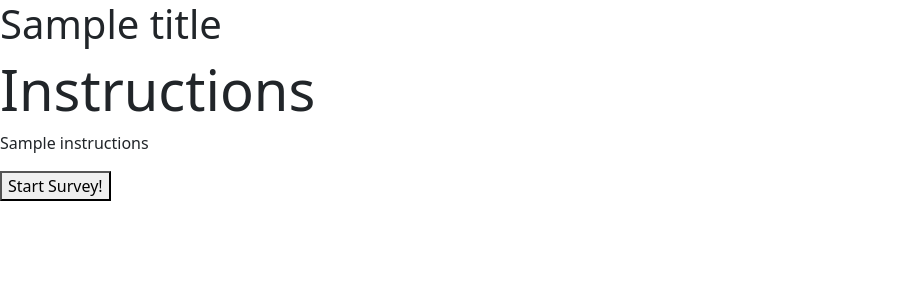
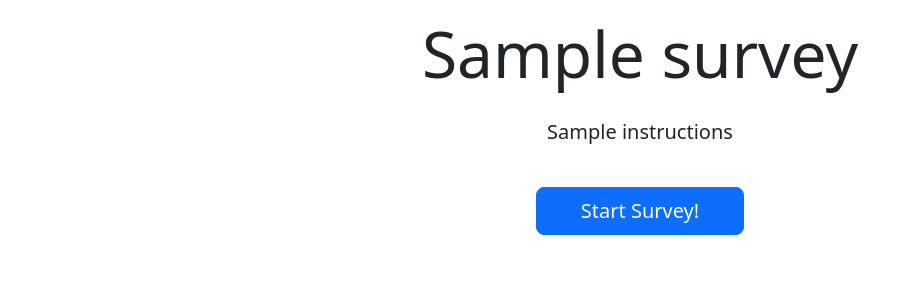
Before and after one commit to sasha8265/flask-survey, a Flask app: template templates/start_page.html in a window 1280 px wide. Shown: the top 300 px of the page, without its empty margins (0-921 px from the left). Run offline with Flask 2, Linux system fonts and the light colour scheme; the template is opened without the code that fills it: most values are stand-ins (such as "Sample title", 1, 10 or a date in 2020); some libraries are stand-ins or nearby versions.

Commit message:
styling added

```diff
--- a/templates/base.html
+++ b/templates/base.html
@@ -1,18 +1,33 @@
+<!DOCTYPE html>
+<html lang="en">
 <head>
+    <meta charset="UTF-8">
+    <meta http-equiv="X-UA-Compatible" content="IE=edge">
+    <meta name="viewport" content="width=device-width, initial-scale=1.0">
     <!-- css links  -->
-    <link rel="stylesheet" href="../static/style.css">
     <link rel="stylesheet" href="https://unpkg.com/bootstrap/dist/css/bootstrap.css">
+    <title>Surveys</title>
+
 </head>
 
 <body>
 
-    <h1>{% block title %} {% endblock %}</h1>
-    <main id="content">
-        <section>
-            {% block content %} {% endblock %}
+    <div class="container">
+        <div class="row">
+            <div class="d-grid gap-2 col-9 mx-auto">
 
-        </section>
-    </main>
+                <h1 class="display-3 text-center m-3">{% block title %} {% endblock %}</h1>
+                <main id="content">
+                    <section>
+                        {% block content %} {% endblock %}
+
+                    </section>
+                </main>
+
+            </div>
+        </div>
+
+    </div>
 
 
 
@@ -24,3 +39,4 @@
         integrity="sha384-w1Q4orYjBQndcko6MimVbzY0tgp4pWB4lZ7lr30WKz0vr/aWKhXdBNmNb5D92v7s"
         crossorigin="anonymous"></script>
     </body>
+    </html>
--- a/templates/start_page.html
+++ b/templates/start_page.html
@@ -1,15 +1,15 @@
 {% extends 'base.html' %}
 
-{% block title %}{{title}}{% endblock %}
+{% block title %}{{survey.title}}{% endblock %}
 
 {% block content %}
 
-<h2 class="display-4">Instructions</h2>
-<p>{{instructions}}</p>
-
+<p class="lead text-center">{{survey.instructions}}</p>
 <form action="/start" method="POST">
 
-    <button>Start Survey!</button>
+    <div class="d-grid gap-2 col-3 mx-auto">
+        <button class="btn btn-lg btn-primary mt-4 p-2">Start Survey!</button>
+    </div>
 </form>
 
 
```
Also changed, not shown: templates/questions.html (+6 -5 lines).
